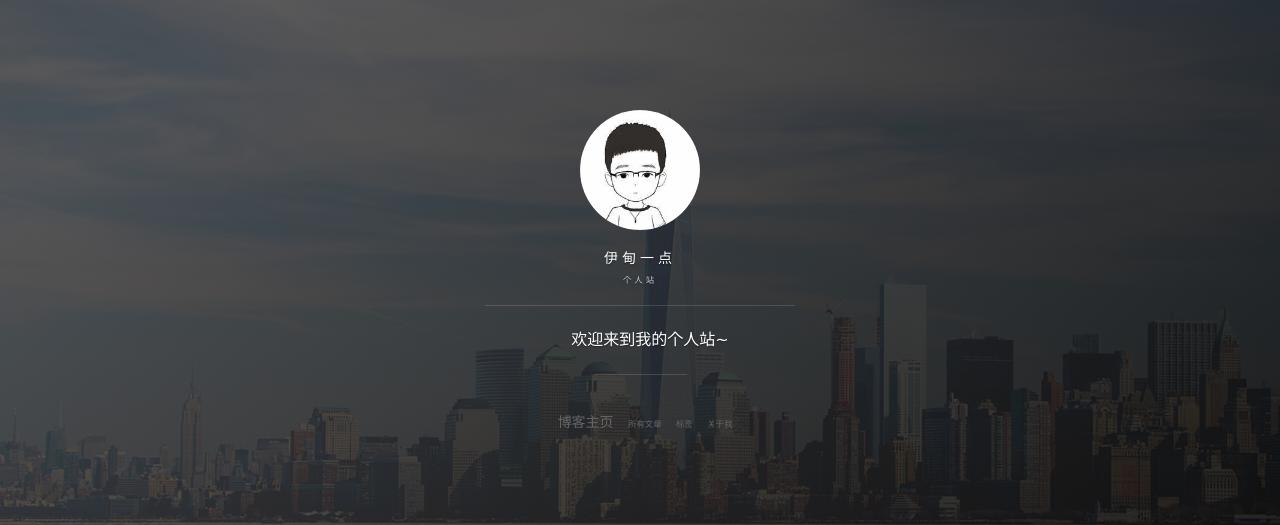
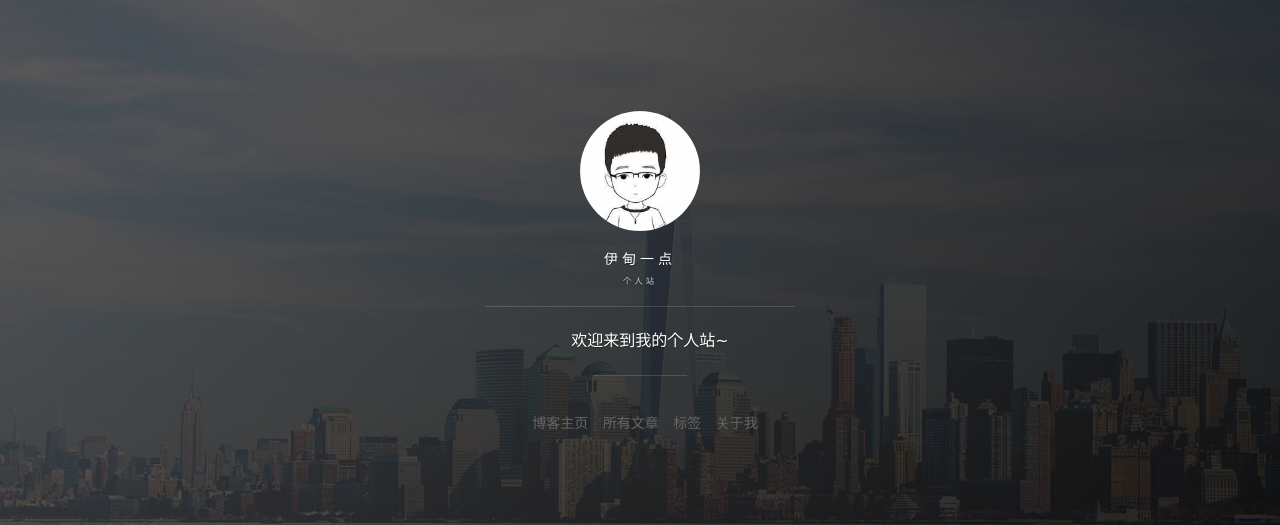
Before and after one commit to zpfbuaa/zpfbuaa.github.io, a Jekyll site: the page built from index.html, in a window 1280 px wide. Shown: the part 175-700 px from the top of the page. Built offline with Jekyll 4.4.1, drawn with Linux system fonts in a browser that asks for light colours; nearby versions of some CDN libraries; the list of posts is cut into pages by our own code; comment, search, counter and statistics services are not loaded.

Commit message:
change font-size

```diff
--- a/_includes/side-panel.html
+++ b/_includes/side-panel.html
@@ -43,7 +43,7 @@
               <ul class="navigation">
                 <li class="navigation__item"><a href="/#blog" title="{{site.blog_button.description}}" class="blog-button" style="font-size:14px">{{site.blog_button.title}}</a></li>
                 {% for item in site.nav %}
-                  <li class="navigation__item"><a href="{{item.url}}" title="{{item.description}}">{{item.title}}</a></li>
+                  <li class="navigation__item"><a style="font-size:14px" href="{{item.url}}" title="{{item.description}}">{{item.title}}</a></li>
                 {% endfor %}
               </ul>
             </nav>
```
